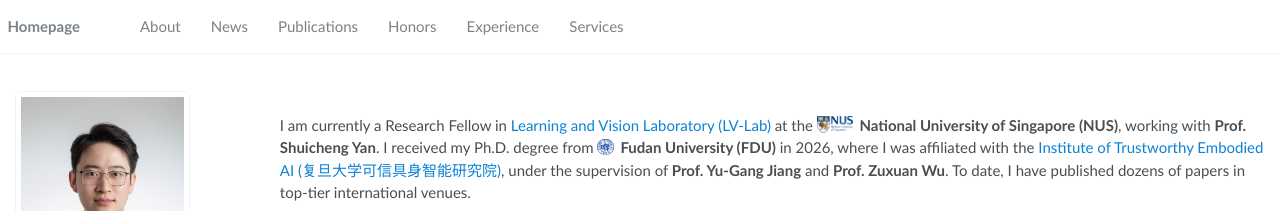
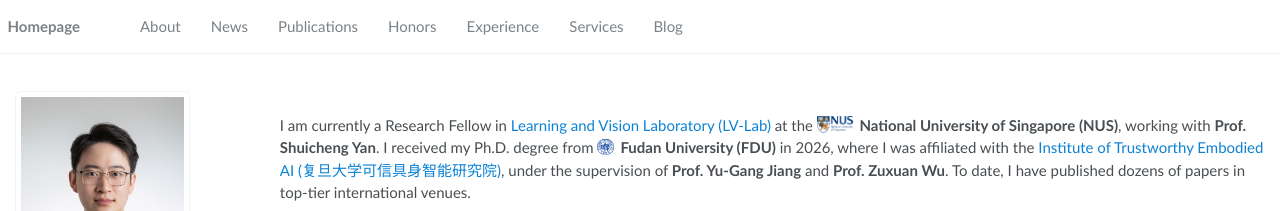
Before and after one commit to gulucaptain/gulucaptain.github.io, a Jekyll site: the page built from index.html, in a window 1280 px wide. Shown: the top 211 px of the page. Built offline with Jekyll 4.4.1, drawn with Linux system fonts in a browser that asks for light colours.

Commit message:
update Oct. 26

```diff
--- a/_data/navigation.yml
+++ b/_data/navigation.yml
@@ -17,3 +17,6 @@ main:
 
   - title: "Services"
     url: "/#services"
+
+  - title: "Blog"
+    url: "https://gulucaptain.github.io/DailyPaper/"
```
